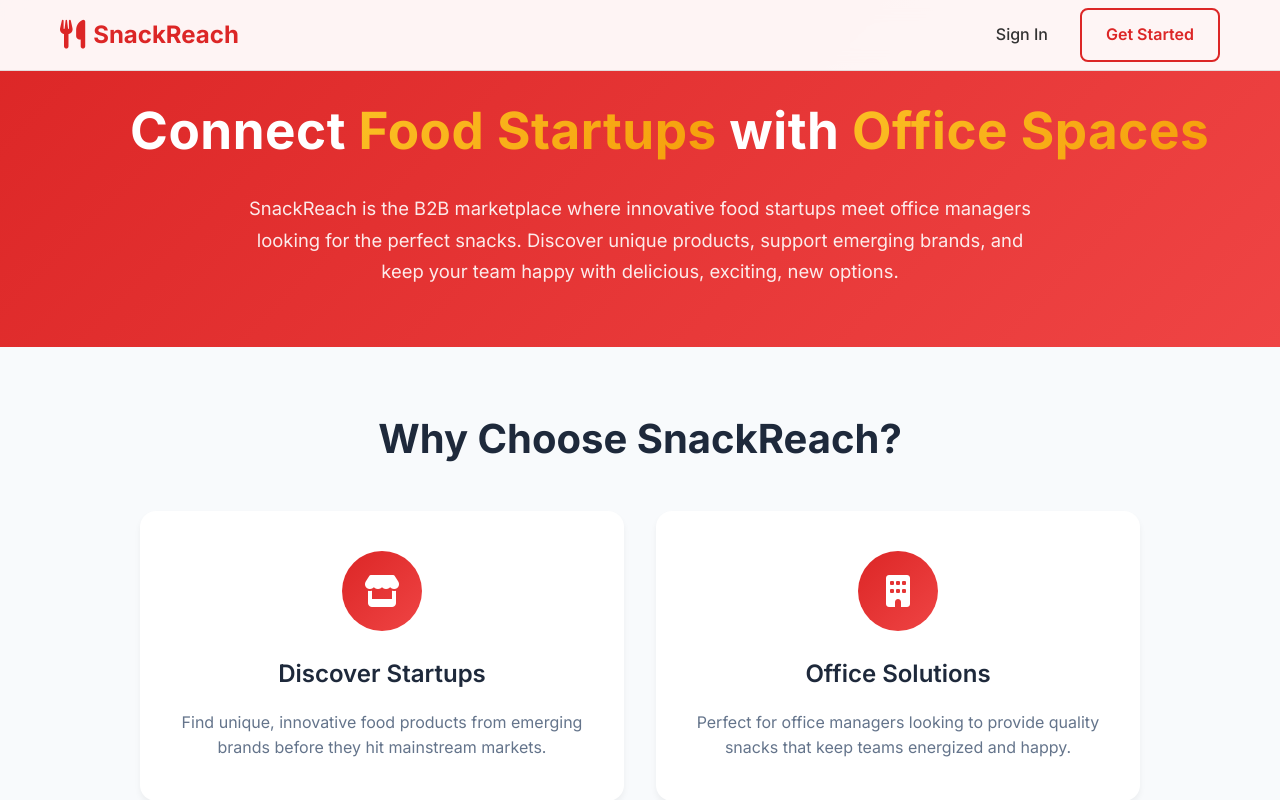
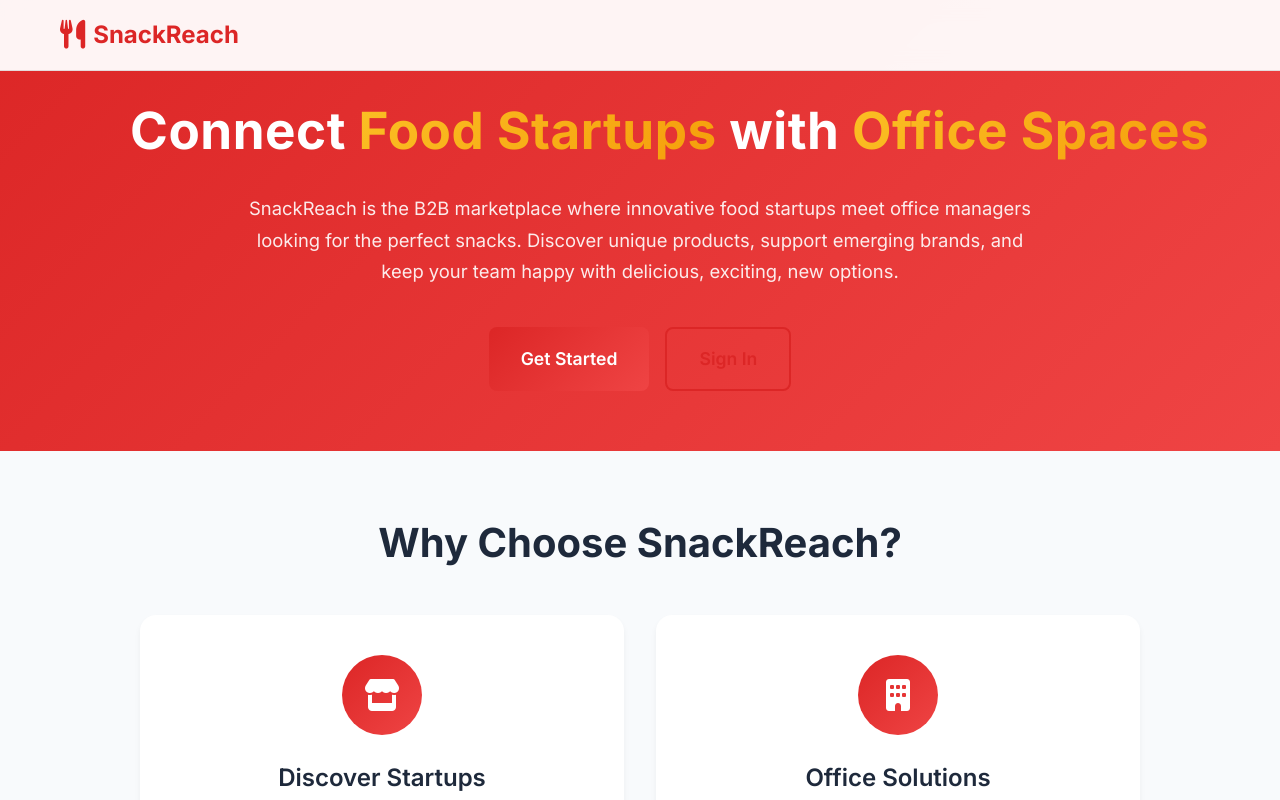
Before and after one commit to andyackerman1/snackreach, a React (Vite) app: page / in a window 1280 px wide. Shown: the top 800 px of the page. Built offline with nearby package versions, Linux system fonts and the light colour scheme; no server answers.

Commit message:
Move homepage CTA beneath hero blurb

```diff
--- a/src/pages/HomePage.jsx
+++ b/src/pages/HomePage.jsx
@@ -9,10 +9,6 @@
           <div className="nav-logo">
             <i className="fas fa-utensils"></i>
             <span>SnackReach</span>
-          </div>
-          <div className="nav-menu">
-            <Link to="/login" className="nav-link">Sign In</Link>
-            <Link to="/signup" className="btn btn-outline">Get Started</Link>
           </div>
         </div>
       </nav>
@@ -51,6 +47,16 @@
               looking for the perfect snacks. Discover unique products, support emerging brands,
               and keep your team happy with delicious, exciting, new options.
             </p>
+            <div style={{
+              marginTop: "2.5rem",
+              display: "flex",
+              flexWrap: "wrap",
+              gap: "1rem",
+              justifyContent: "center"
+            }}>
+              <Link to="/signup" className="btn btn-primary btn-large">Get Started</Link>
+              <Link to="/login" className="btn btn-outline btn-large">Sign In</Link>
+            </div>
           </div>
         </div>
       </section>
```
